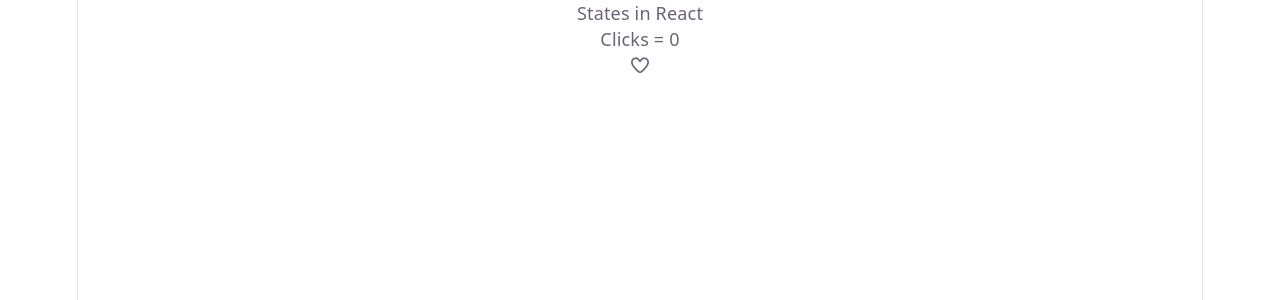
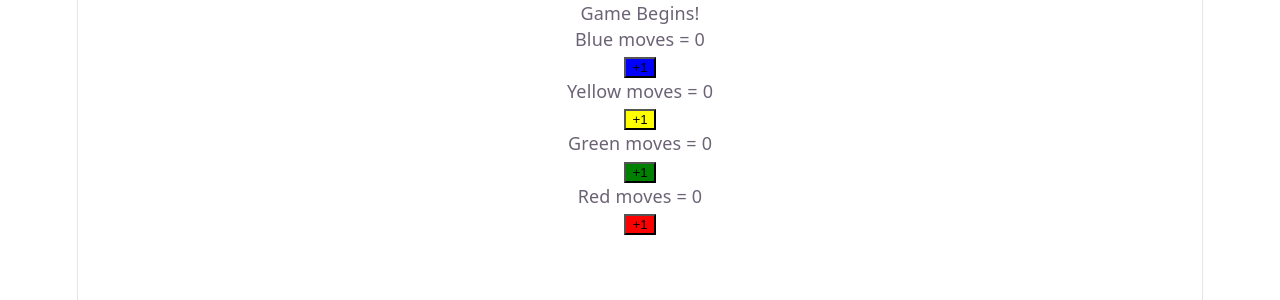
Before and after one commit to Suhani-Saraswat/React-States, a React (Vite) app: page / in a window 1280 px wide. Shown: the top 300 px of the page. Built offline with nearby package versions, Linux system fonts and the light colour scheme.

Commit message:
Ludo Board Moves

```diff
--- a/src/App.jsx
+++ b/src/App.jsx
@@ -1,12 +1,10 @@
-import './App.css'
-import Counter from './Counter';
-import LikeButton from './LikeButton';
+import './App.css';
+import LudoBoard from './LudoBoard';
 
 function App() {
   return (
     <>
-      <p>States in React</p>
-      <LikeButton />
+      <LudoBoard />
     </>
   );
 }
--- /dev/null
+++ b/src/LudoBoard.jsx
@@ -0,0 +1,42 @@
+import { useState } from "react";
+
+export default function LudoBoard() {
+    let [moves, setMoves] = useState({blue: 0, red: 0, yellow: 0, green: 0});
+
+    let updateBlue = () => {
+        setMoves((prevMoves) => {
+            return { ...prevMoves, blue: prevMoves.blue + 1 };
+        });
+    };
+    let updateYellow = () => {
+        setMoves((prevMoves) => {
+            return { ...prevMoves, yellow: prevMoves.yellow + 1 };
+        });
+    };
+    let updateGreen = () => {
+        setMoves((prevMoves) => {
+            return { ...prevMoves, green: prevMoves.green + 1 };
+        });
+    };
+    let updateRed = () => {
+        setMoves((prevMoves) => {
+            return { ...prevMoves, red: prevMoves.red + 1 };
+        });
+    };
+
+    return (
+        <div>
+            <p>Game Begins!</p>
+            <div className="board">
+                <p>Blue moves = {moves.blue}</p>
+                <button style={{backgroundColor: "blue"}} onClick={updateBlue}>+1</button>
+                <p>Yellow moves = {moves.yellow}</p>
+                <button style={{backgroundColor: "yellow", color: "black"}} onClick={updateYellow}>+1</button>
+                <p>Green moves = {moves.green}</p>
+                <button style={{backgroundColor: "green"}} onClick={updateGreen}>+1</button>
+                <p>Red moves = {moves.red}</p>
+                <button style={{backgroundColor: "red"}} onClick={updateRed}>+1</button>
+            </div>
+        </div>
+    );
+}
```
